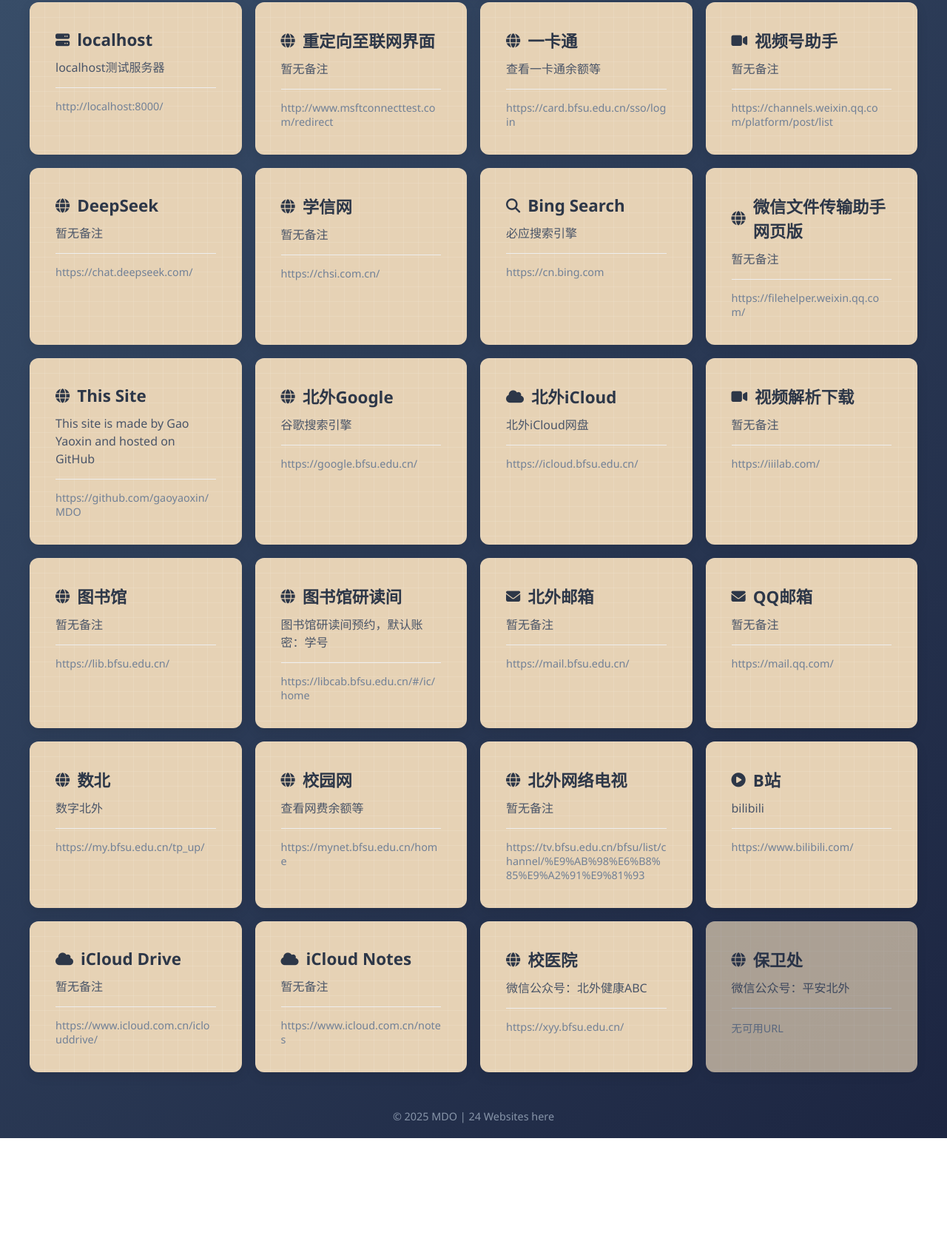
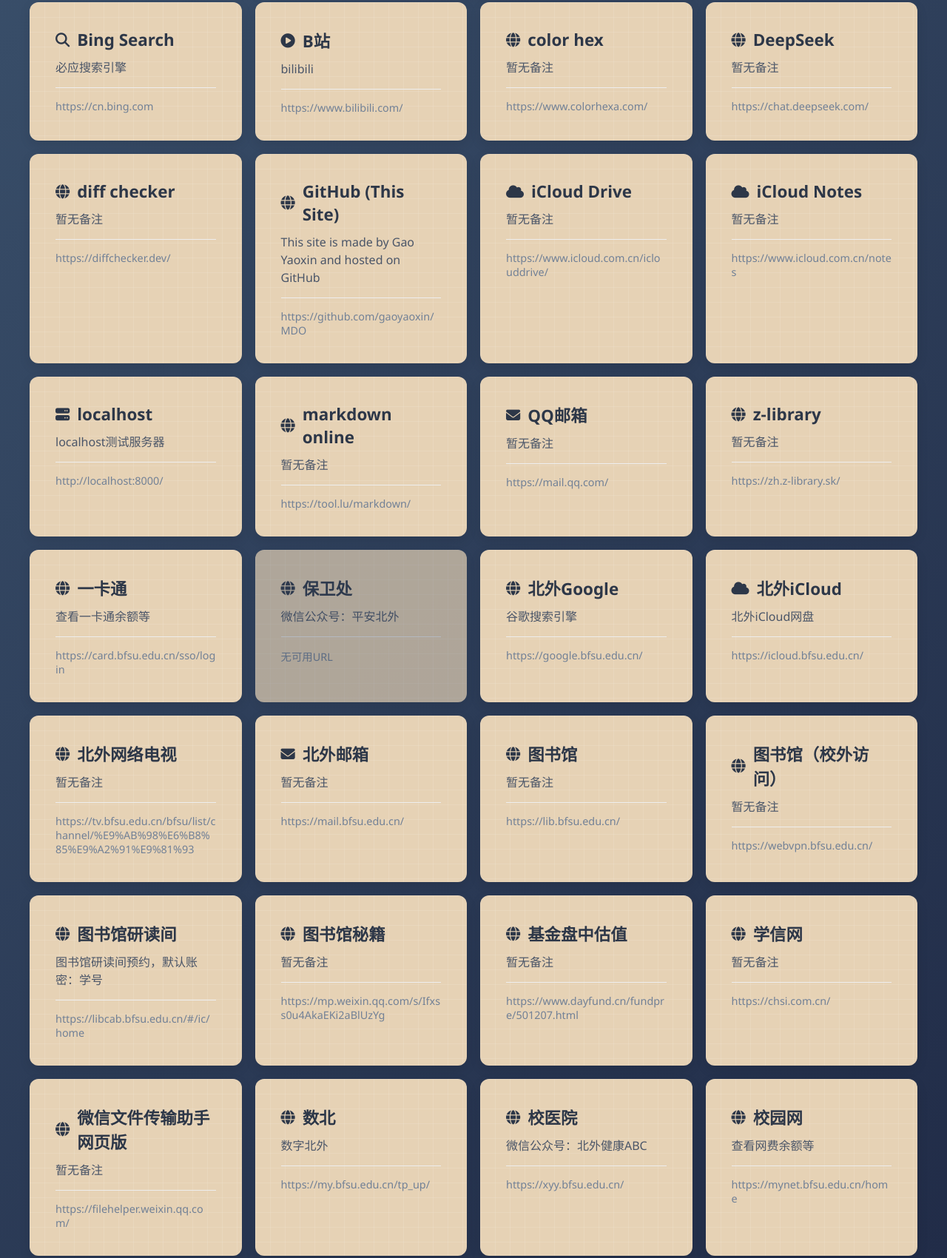
Before and after one commit to gaoyaoxin/MDO, a plain HTML site: page index.html in a window 1280 px wide. Shown: the part 224-1924 px from the top of the page at 74% size. Before the commit the page ends 1762 px from the top, so only its background shows below. Drawn offline with Linux system fonts and the light colour scheme.

Commit message:
Update index.html

```diff
--- a/index.html
+++ b/index.html
@@ -240,13 +240,63 @@
         const websiteData = {
             "websites": [
     {
+      "Name": "Bing Search",
+      "URL": "https://cn.bing.com",
+      "Notes": "必应搜索引擎"
+    },
+    {
+      "Name": "B站",
+      "URL": "https://www.bilibili.com/",
+      "Notes": "bilibili"
+    },
+    {
+      "Name": "color hex",
+      "URL": "https://www.colorhexa.com/",
+      "Notes": NaN
+    },
+    {
+      "Name": "DeepSeek",
+      "URL": "https://chat.deepseek.com/",
+      "Notes": NaN
+    },
+    {
+      "Name": "diff checker",
+      "URL": "https://diffchecker.dev/",
+      "Notes": NaN
+    },
+    {
+      "Name": "GitHub (This Site)",
+      "URL": "https://github.com/gaoyaoxin/MDO",
+      "Notes": "This site is made by Gao Yaoxin and hosted on GitHub"
+    },
+    {
+      "Name": "iCloud Drive",
+      "URL": "https://www.icloud.com.cn/iclouddrive/",
+      "Notes": NaN
+    },
+    {
+      "Name": "iCloud Notes",
+      "URL": "https://www.icloud.com.cn/notes",
+      "Notes": NaN
+    },
+    {
       "Name": "localhost",
       "URL": "http://localhost:8000/",
       "Notes": "localhost测试服务器"
     },
     {
-      "Name": "重定向至联网界面",
-      "URL": "http://www.msftconnecttest.com/redirect",
+      "Name": "markdown online",
+      "URL": "https://tool.lu/markdown/",
+      "Notes": NaN
+    },
+    {
+      "Name": "QQ邮箱",
+      "URL": "https://mail.qq.com/",
+      "Notes": NaN
+    },
+    {
+      "Name": "z-library",
+      "URL": "https://zh.z-library.sk/",
       "Notes": NaN
     },
     {
@@ -255,34 +305,9 @@
       "Notes": "查看一卡通余额等"
     },
     {
-      "Name": "视频号助手",
-      "URL": "https://channels.weixin.qq.com/platform/post/list",
-      "Notes": NaN
-    },
-    {
-      "Name": "DeepSeek",
-      "URL": "https://chat.deepseek.com/",
-      "Notes": NaN
-    },
-    {
-      "Name": "学信网",
-      "URL": "https://chsi.com.cn/",
-      "Notes": NaN
-    },
-    {
-      "Name": "Bing Search",
-      "URL": "https://cn.bing.com",
-      "Notes": "必应搜索引擎"
-    },
-    {
-      "Name": "微信文件传输助手网页版",
-      "URL": "https://filehelper.weixin.qq.com/",
-      "Notes": NaN
-    },
-    {
-      "Name": "This Site",
-      "URL": "https://github.com/gaoyaoxin/MDO",
-      "Notes": "This site is made by Gao Yaoxin and hosted on GitHub"
+      "Name": "保卫处",
+      "URL": NaN,
+      "Notes": "微信公众号：平安北外"
     },
     {
       "Name": "北外Google",
@@ -295,8 +320,13 @@
       "Notes": "北外iCloud网盘"
     },
     {
-      "Name": "视频解析下载",
-      "URL": "https://iiilab.com/",
+      "Name": "北外网络电视",
+      "URL": "https://tv.bfsu.edu.cn/bfsu/list/channel/%E9%AB%98%E6%B8%85%E9%A2%91%E9%81%93",
+      "Notes": NaN
+    },
+    {
+      "Name": "北外邮箱",
+      "URL": "https://mail.bfsu.edu.cn/",
       "Notes": NaN
     },
     {
@@ -305,18 +335,33 @@
       "Notes": NaN
     },
     {
+      "Name": "图书馆（校外访问）",
+      "URL": "https://webvpn.bfsu.edu.cn/",
+      "Notes": NaN
+    },
+    {
       "Name": "图书馆研读间",
       "URL": "https://libcab.bfsu.edu.cn/#/ic/home",
       "Notes": "图书馆研读间预约，默认账密：学号"
     },
     {
-      "Name": "北外邮箱",
-      "URL": "https://mail.bfsu.edu.cn/",
+      "Name": "图书馆秘籍",
+      "URL": "https://mp.weixin.qq.com/s/Ifxss0u4AkaEKi2aBlUzYg",
       "Notes": NaN
     },
     {
-      "Name": "QQ邮箱",
-      "URL": "https://mail.qq.com/",
+      "Name": "基金盘中估值",
+      "URL": "https://www.dayfund.cn/fundpre/501207.html",
+      "Notes": NaN
+    },
+    {
+      "Name": "学信网",
+      "URL": "https://chsi.com.cn/",
+      "Notes": NaN
+    },
+    {
+      "Name": "微信文件传输助手网页版",
+      "URL": "https://filehelper.weixin.qq.com/",
       "Notes": NaN
     },
     {
@@ -325,39 +370,39 @@
       "Notes": "数字北外"
     },
     {
+      "Name": "校医院",
+      "URL": "https://xyy.bfsu.edu.cn/",
+      "Notes": "微信公众号：北外健康ABC"
+    },
+    {
       "Name": "校园网",
       "URL": "https://mynet.bfsu.edu.cn/home",
       "Notes": "查看网费余额等"
     },
     {
-      "Name": "北外网络电视",
-      "URL": "https://tv.bfsu.edu.cn/bfsu/list/channel/%E9%AB%98%E6%B8%85%E9%A2%91%E9%81%93",
+      "Name": "研究生教务",
+      "URL": "https://yjsxt.bfsu.edu.cn/graduatesso/",
       "Notes": NaN
     },
     {
-      "Name": "B站",
-      "URL": "https://www.bilibili.com/",
-      "Notes": "bilibili"
-    },
-    {
-      "Name": "iCloud Drive",
-      "URL": "https://www.icloud.com.cn/iclouddrive/",
+      "Name": "视频号助手",
+      "URL": "https://channels.weixin.qq.com/platform/post/list",
       "Notes": NaN
     },
     {
-      "Name": "iCloud Notes",
-      "URL": "https://www.icloud.com.cn/notes",
+      "Name": "视频解析下载",
+      "URL": "https://iiilab.com/",
+      "Notes": NaN
+    },
+        {
+      "Name": "random password generator",
+      "URL": "https://www.avast.com/random-password-generator",
       "Notes": NaN
     },
     {
-      "Name": "校医院",
-      "URL": "https://xyy.bfsu.edu.cn/",
-      "Notes": "微信公众号：北外健康ABC"
-    },
-    {
-      "Name": "保卫处",
-      "URL": NaN,
-      "Notes": "微信公众号：平安北外"
+      "Name": "重定向至联网界面（Windows）",
+      "URL": "http://www.msftconnecttest.com/redirect",
+      "Notes": NaN
     }
   ]
         };
```
